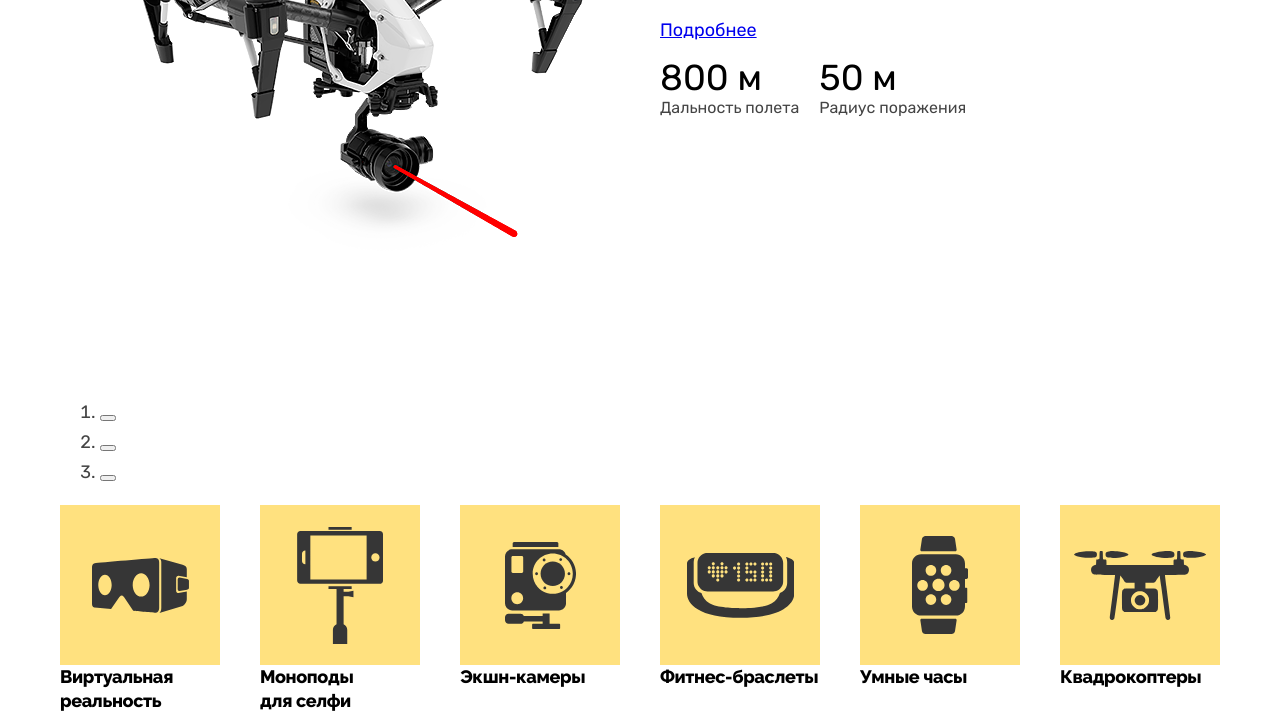
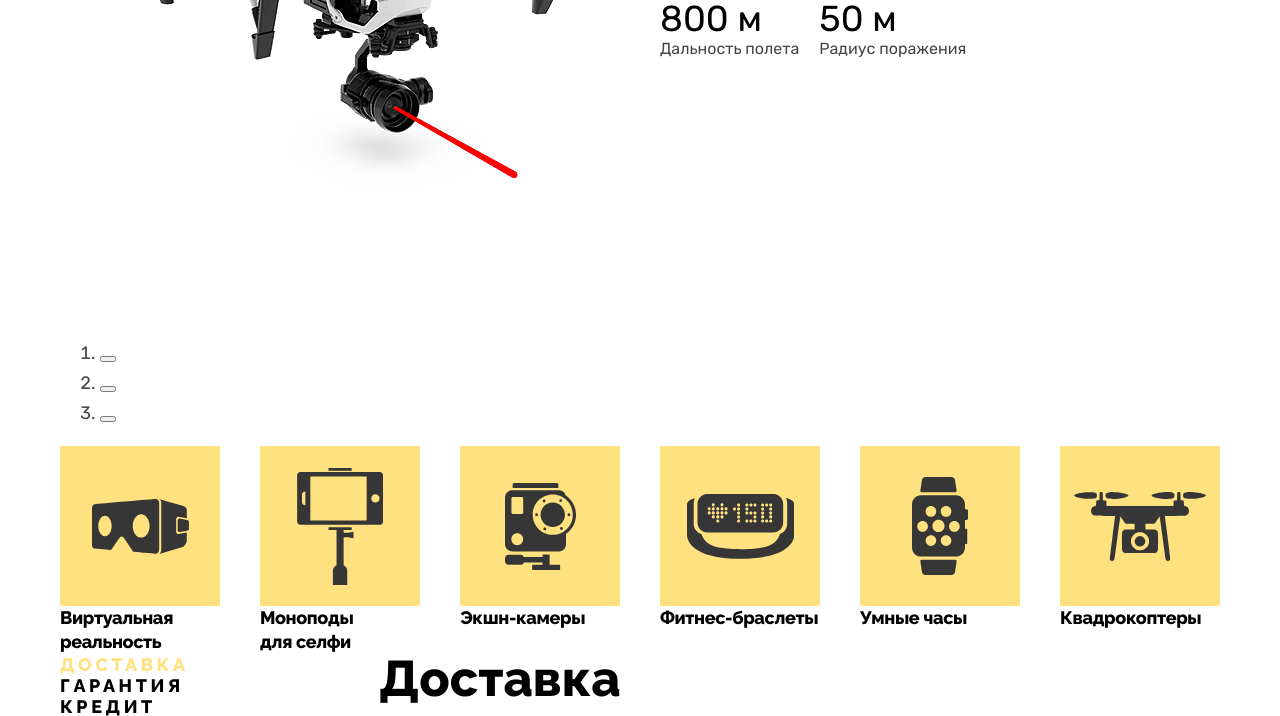
Before and after one commit to RedShucov/device-32, a website: page src/index.html in a window 1280 px wide. Shown: the part 431-1147 px from the top of the page. Drawn offline with nearby package versions, Linux system fonts and the light colour scheme; files that its build step writes are made by us from their sources.

Commit message:
SCSS: main-page: добавляет блок 'главная страница' для позиционирования блоков на главной странице

```diff
--- a/src/index.html
+++ b/src/index.html
@@ -93,7 +93,7 @@
     <h1 class="visually-hidden">Магазин электронных товаров device.</h1>
 
     <div class="container">
-      <section class="slider">
+      <section class="slider main-page__slyder">
         <h2 class="visually-hidden">Обратите внимание.</h2>
 
         <ol class="slider__carousel">
--- /dev/null
+++ b/src/scss/blocks/main-page.scss
@@ -0,0 +1,4 @@
+.main-page__slyder {
+  margin-top: -59px;
+  background: linear-gradient(0deg, #ffffff 78%, #ffe17f 0%);
+}
--- a/src/scss/style.scss
+++ b/src/scss/style.scss
@@ -15,6 +15,10 @@
 @import "blocks/user-navigation.scss";
 
 @import "blocks/main-navigation.scss";
+
+// main-page
+
+@import "blocks/main-page.scss";
 
 // everyplace
 
```
Also changed, not shown: project/index.html (+1 -1 lines), project/css/style.css, project/css/style.min.css.
